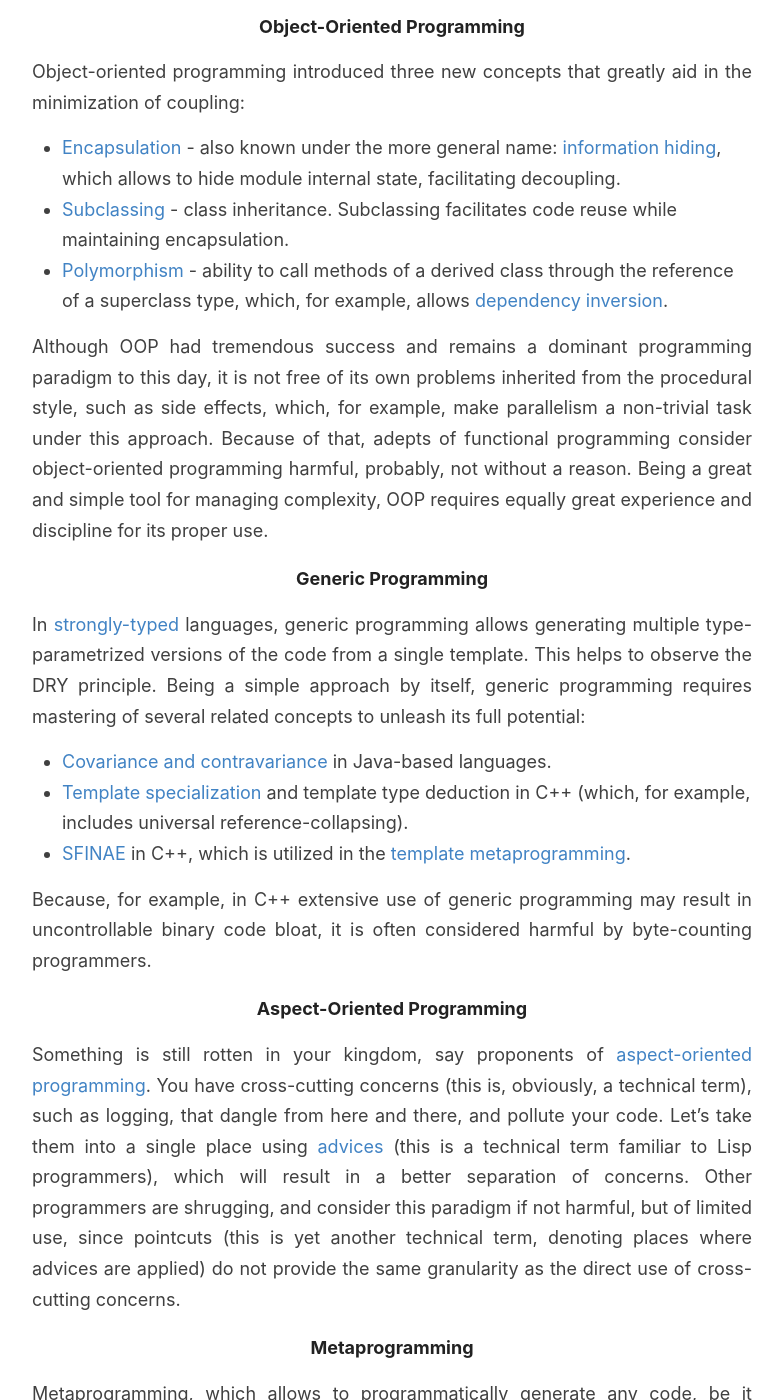
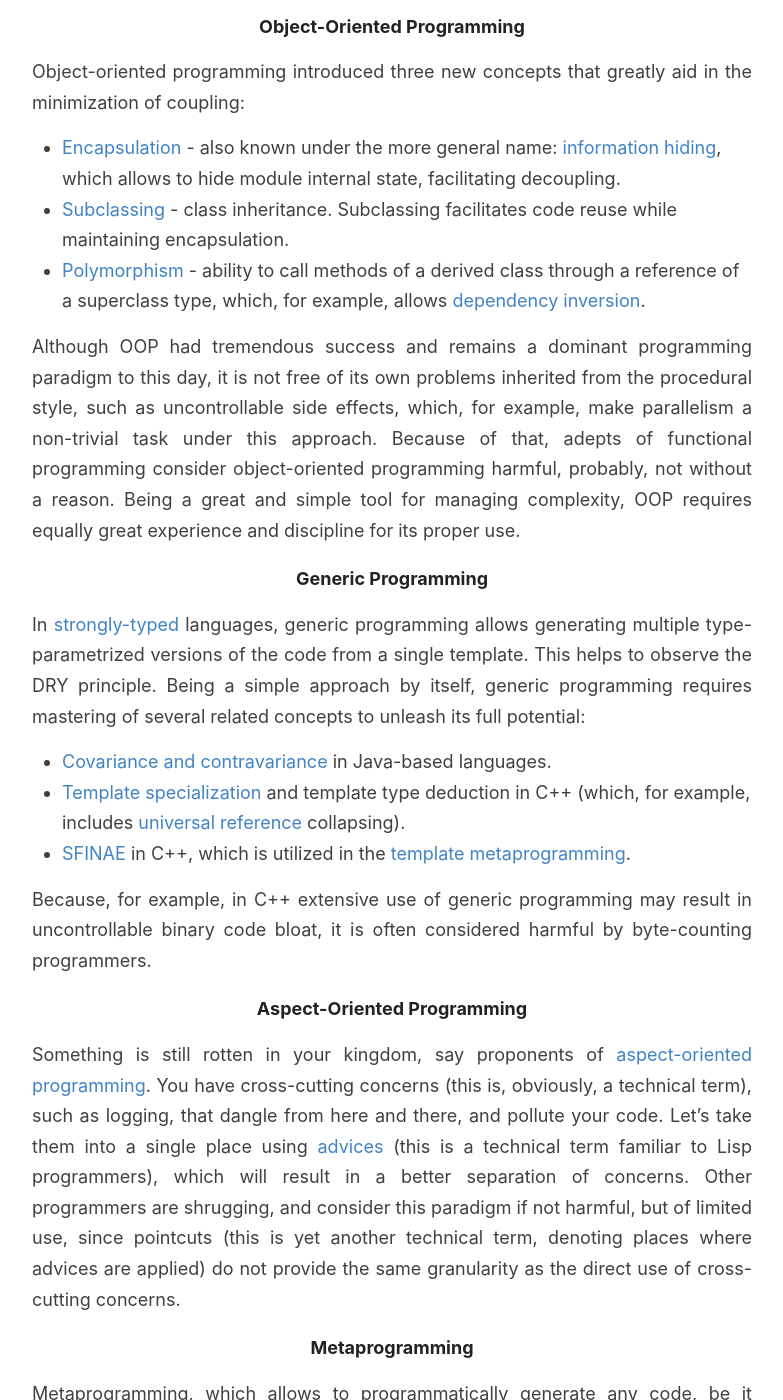
Before and after one commit to GChristensen/posts, a Jekyll site: the page built from _posts/2021-07-07-how-to-design-software-systems-qmark.md, in a window 1280 px wide and 1400 px high, scrolled down 6210 px. Shown: the whole window, without its empty margins (248-1031 px from the left). Built offline with Jekyll 4.4.1, drawn with Linux system fonts in a browser that asks for light colours.

Commit message:
post edit

```diff
--- a/_posts/2021-07-07-how-to-design-software-systems-qmark.md
+++ b/_posts/2021-07-07-how-to-design-software-systems-qmark.md
@@ -200,11 +200,11 @@
 * [Subclassing](https://en.wikipedia.org/wiki/Inheritance_(object-oriented_programming)) - class inheritance. Subclassing
   facilitates code reuse while maintaining encapsulation.
 * [Polymorphism](https://en.wikipedia.org/wiki/Polymorphism_(computer_science)) - ability to call methods of a derived
-  class through the reference of a superclass type, which, for example, allows
+  class through a reference of a superclass type, which, for example, allows
   [dependency inversion](https://en.wikipedia.org/wiki/Dependency_inversion_principle).
 
-Although OOP had tremendous success and remains a dominant programming paradigm to this day, it is not free of
-its own problems inherited from the procedural style, such as side effects, which, for example, make parallelism
+Although OOP had tremendous success and remains a dominant programming paradigm to this day, it is not free of its own
+problems inherited from the procedural style, such as uncontrollable side effects, which, for example, make parallelism
 a non-trivial task under this approach. Because of that, adepts of functional programming consider object-oriented
 programming harmful, probably, not without a reason. Being a great and simple tool for managing complexity, OOP requires
 equally great experience and discipline for its proper use.
@@ -219,7 +219,7 @@
 * [Covariance and contravariance](https://en.wikipedia.org/wiki/Covariance_and_contravariance_(computer_science))
   in Java-based languages.
 * [Template specialization](https://en.wikipedia.org/wiki/Partial_template_specialization) and template type deduction in
-  C++ (which, for example, includes universal reference-collapsing).
+  C++ (which, for example, includes [universal reference](https://isocpp.org/blog/2012/11/universal-references-in-c11-scott-meyers) collapsing).
 * [SFINAE](https://en.wikipedia.org/wiki/Substitution_failure_is_not_an_error) in C++, which is utilized in the
   [template metaprogramming](https://en.wikipedia.org/wiki/Template_metaprogramming).
 
```
